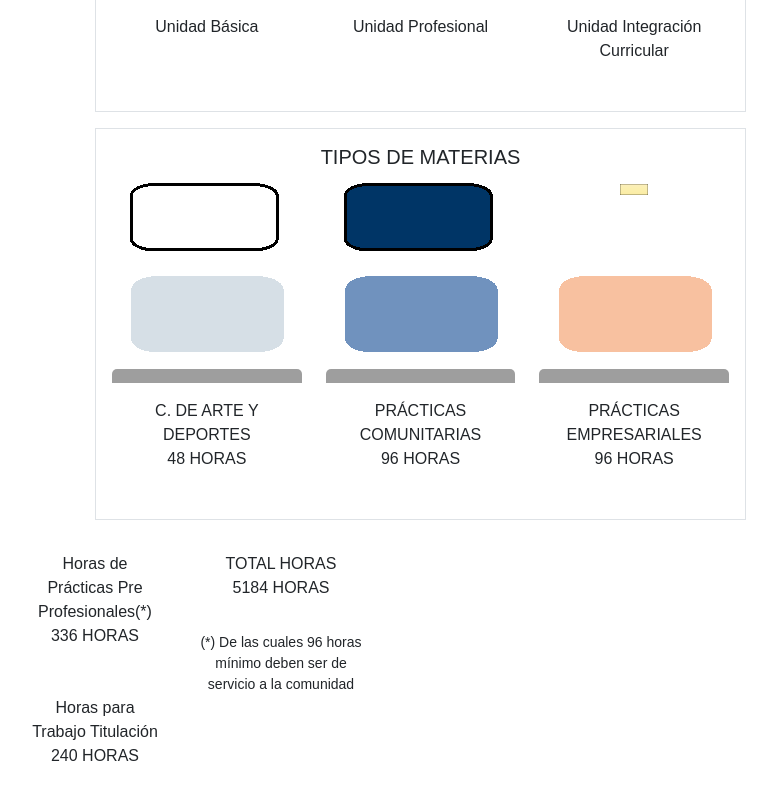
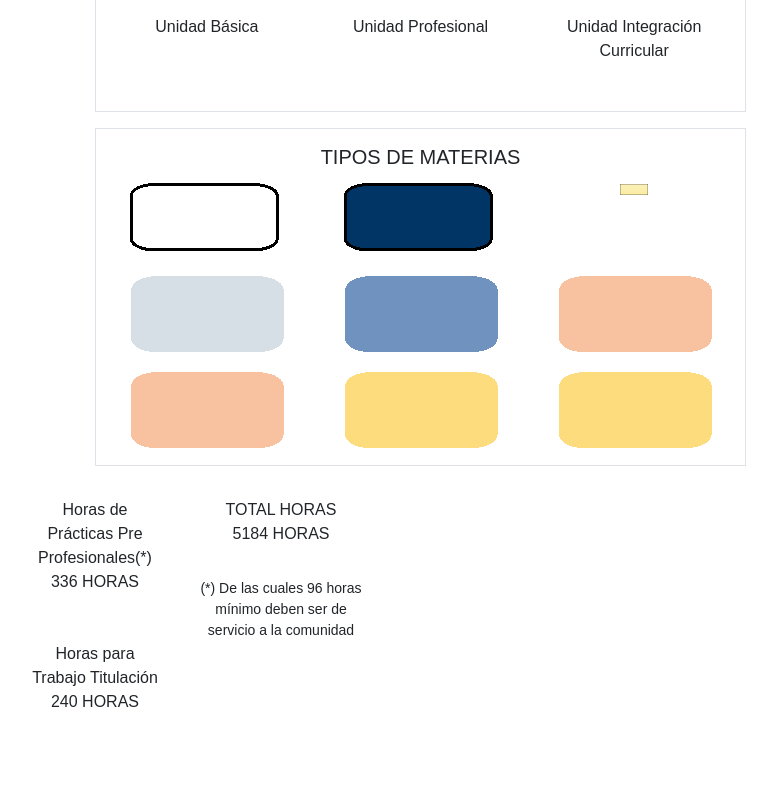
Before and after one commit to FabrazJ/Front2015_K, a React (Create React App) app: page / in a window 1280 px wide. Shown: the part 1300-2100 px from the top of the page, without its empty margins (80-857 px from the left). Built offline with nearby package versions, Linux system fonts and the light colour scheme; grey boxes are pictures that could not be loaded.

Commit message:
Simbologias

```diff
--- a/src/components/Simbologia.js
+++ b/src/components/Simbologia.js
@@ -7,6 +7,7 @@ import FormProfesional from '../img/FormPROFESIONAL.png'
 import EducacionGeneral from '../img/eduacionGeneral.png'
 import Itinerario2 from '../img/Itinerario2.png'
 import ComplementariaA from '../img/complementariaA.png'
+import Practicas from '../img/practicas.png'
 
 const Simbologia = () => {
     return (
@@ -45,9 +46,9 @@ const Simbologia = () => {
                         <Col><Image src={ComplementariaA}  label="C. DE HUMANÍSTICA" hours="48" /></Col>
                     </Row>
                     <Row className="mt-3 text-center">
-                        <Col><ImageLabel imageSrc="../img/complementariaA.png" label="C. DE ARTE Y DEPORTES" hours="48" /></Col>
-                        <Col><ImageLabel imageSrc="../img/practicas.png" label="PRÁCTICAS COMUNITARIAS" hours="96" /></Col>
-                        <Col><ImageLabel imageSrc="../img/practicas.png" label="PRÁCTICAS EMPRESARIALES" hours="96" /></Col>
+                        <Col><Image src={ComplementariaA}  label="C. DE ARTE Y DEPORTES" hours="48" /></Col>
+                        <Col><Image src={Practicas}  label="PRÁCTICAS COMUNITARIAS" hours="96" /></Col>
+                        <Col><Image src={Practicas} label="PRÁCTICAS EMPRESARIALES" hours="96" /></Col>
                     </Row>
                 </Col>
             </Row>
```
